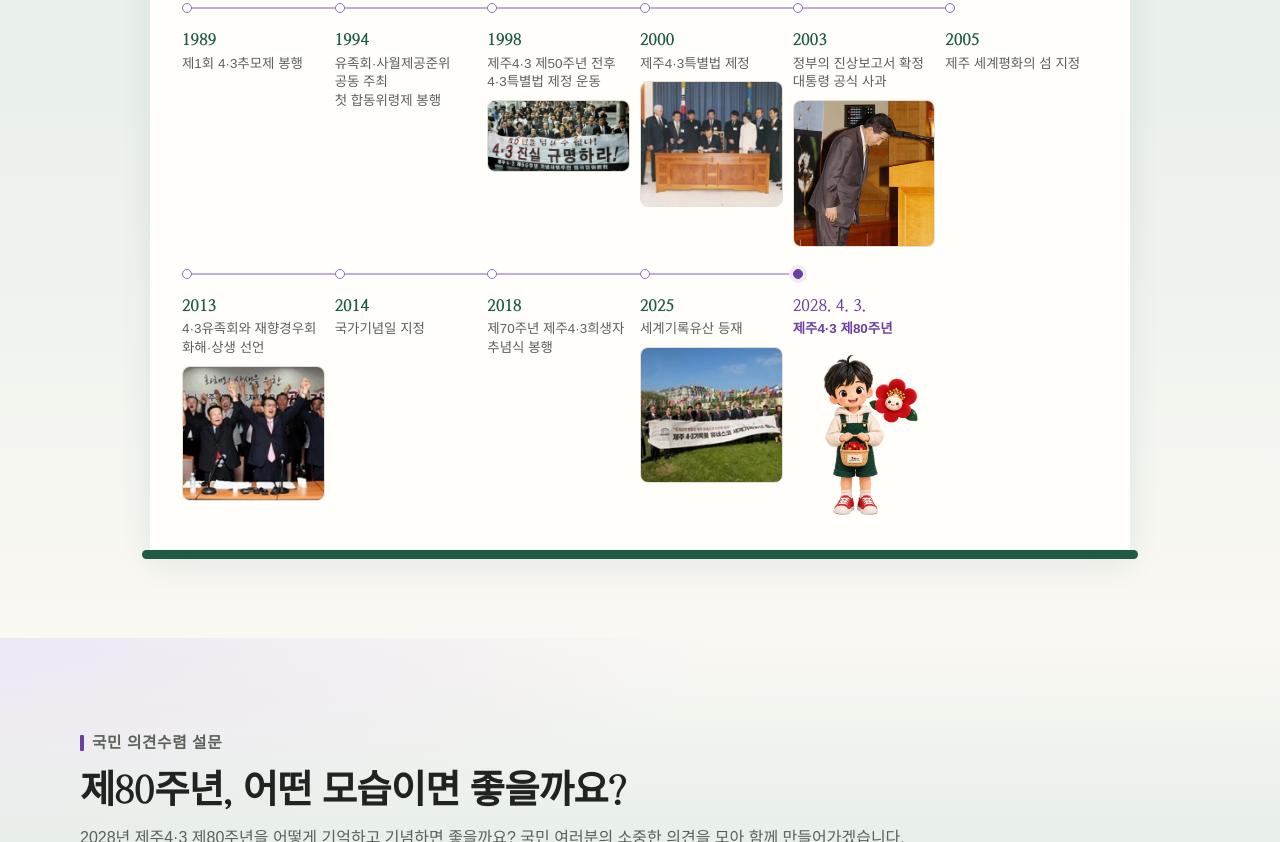
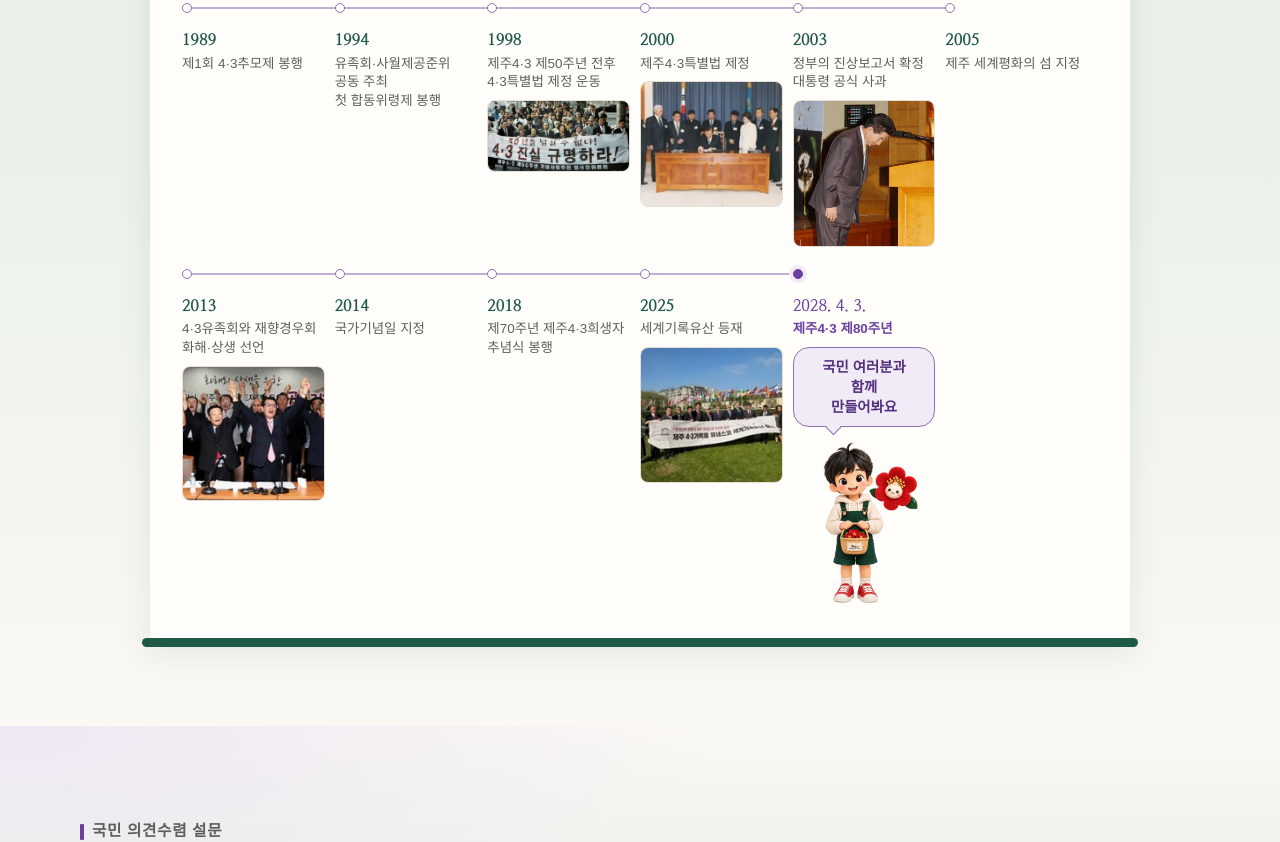
Before and after one commit to islandstoryjeju/jeju43-80th-campaign, a plain HTML site: page index.html in a window 1280 px wide. Shown: the part 2634-3476 px from the top of the page. Drawn offline with Linux system fonts and the light colour scheme; a web font is replaced by a local one.

Commit message:
Add a speech bubble to the characters at the 제80주년 point
Co-Authored-By: Claude Fable 5.2 <noreply@anthropic.com>
Claude-Session: https://claude.ai/code/session_01M2cVNcTtpecnMggWA51WdT

```diff
--- a/index.html
+++ b/index.html
@@ -165,6 +165,8 @@ a{color:inherit}
 .rail li::after{content:"";position:absolute;left:0;top:50%;width:10px;height:10px;margin-top:-5px;border-radius:50%;background:var(--surface);border:1.5px solid var(--thread)}
 .rail li.now::after{background:var(--red);border-color:var(--red);box-shadow:0 0 0 4px var(--red-tint)}
 .rail time{font-family:var(--f-display);font-weight:800;font-variant-numeric:tabular-nums;color:var(--navy)}
+.rail .say{grid-column:2;justify-self:start;position:relative;width:fit-content;margin:8px 0 6px;padding:9px 14px;border-radius:16px;background:var(--red-tint);border:1.5px solid var(--thread);color:var(--red-deep);font-weight:700;font-size:.9rem;line-height:1.4;text-align:center}
+.rail .say::after{content:"";position:absolute;left:34px;bottom:-7px;width:11px;height:11px;background:var(--red-tint);border-right:1.5px solid var(--thread);border-bottom:1.5px solid var(--thread);transform:rotate(45deg)}
 .rail .tp.duo{border:0;border-radius:0;width:min(100%,150px)}
 .rail .tp{grid-column:2;width:min(100%,220px);height:auto;border-radius:8px;border:1px solid var(--line);margin-top:2px}
 .rail span{color:var(--muted);font-size:.93rem}
@@ -411,7 +413,7 @@ textarea:focus,input[type=tel]:focus{border-color:var(--red);outline:0;box-shado
           <li><time datetime="2014">2014</time><span>국가기념일 지정</span></li>
           <li><time datetime="2018">2018</time><span>제70주년 제주4·3희생자 추념식 봉행</span></li>
           <li><time datetime="2025">2025</time><span>세계기록유산 등재</span><img class="tp" src="img/tl_2025.webp" width="324" height="308" alt="유네스코 세계기록유산 등재를 기념하는 사람들" loading="lazy" decoding="async"></li>
-          <li class="now"><time datetime="2028-04-03">2028. 4. 3.</time><span>제주4·3 제80주년</span><img class="tp duo" src="img/duo_logo.webp" width="900" height="1116" alt="하영이와 동백이" loading="lazy" decoding="async"></li>
+          <li class="now"><time datetime="2028-04-03">2028. 4. 3.</time><span>제주4·3 제80주년</span><p class="say">국민 여러분과 함께<br>만들어봐요</p><img class="tp duo" src="img/duo_logo.webp" width="900" height="1116" alt="하영이와 동백이" loading="lazy" decoding="async"></li>
         </ol>
       </div>
     </div>
```
